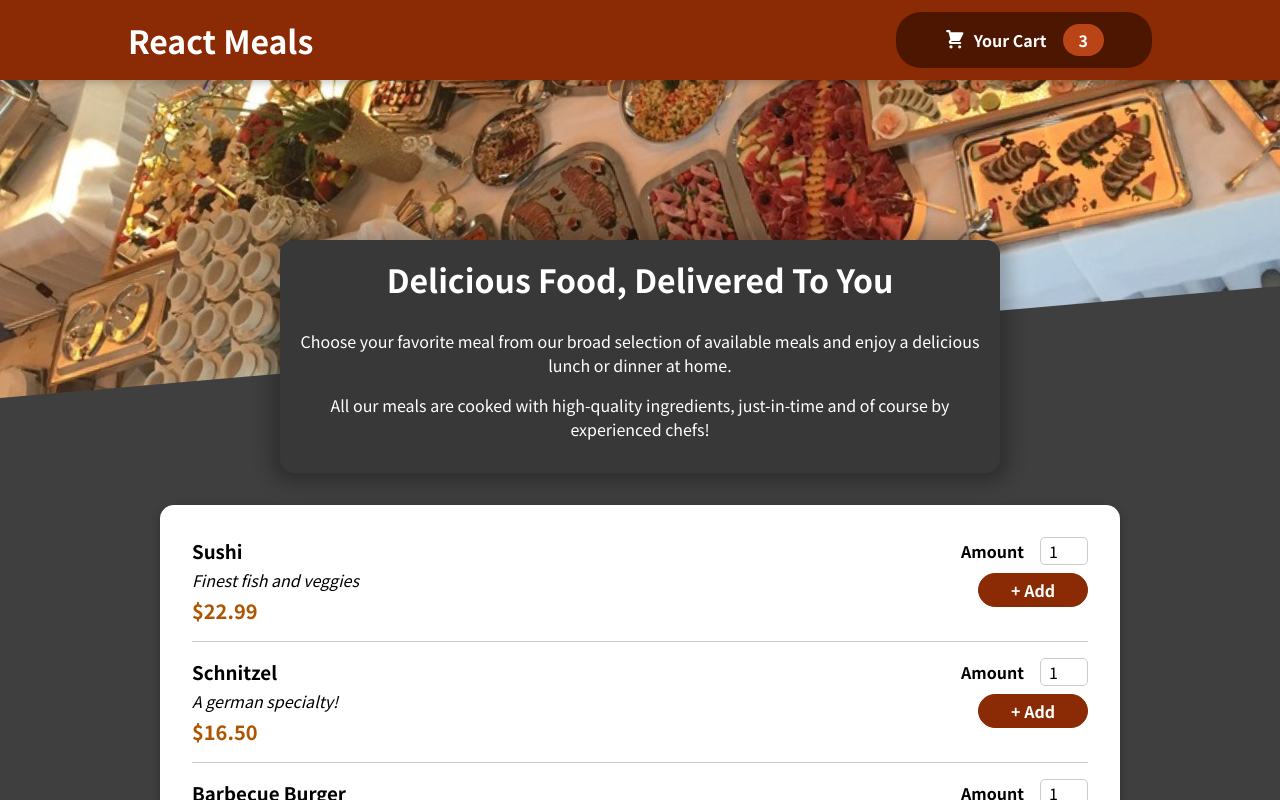
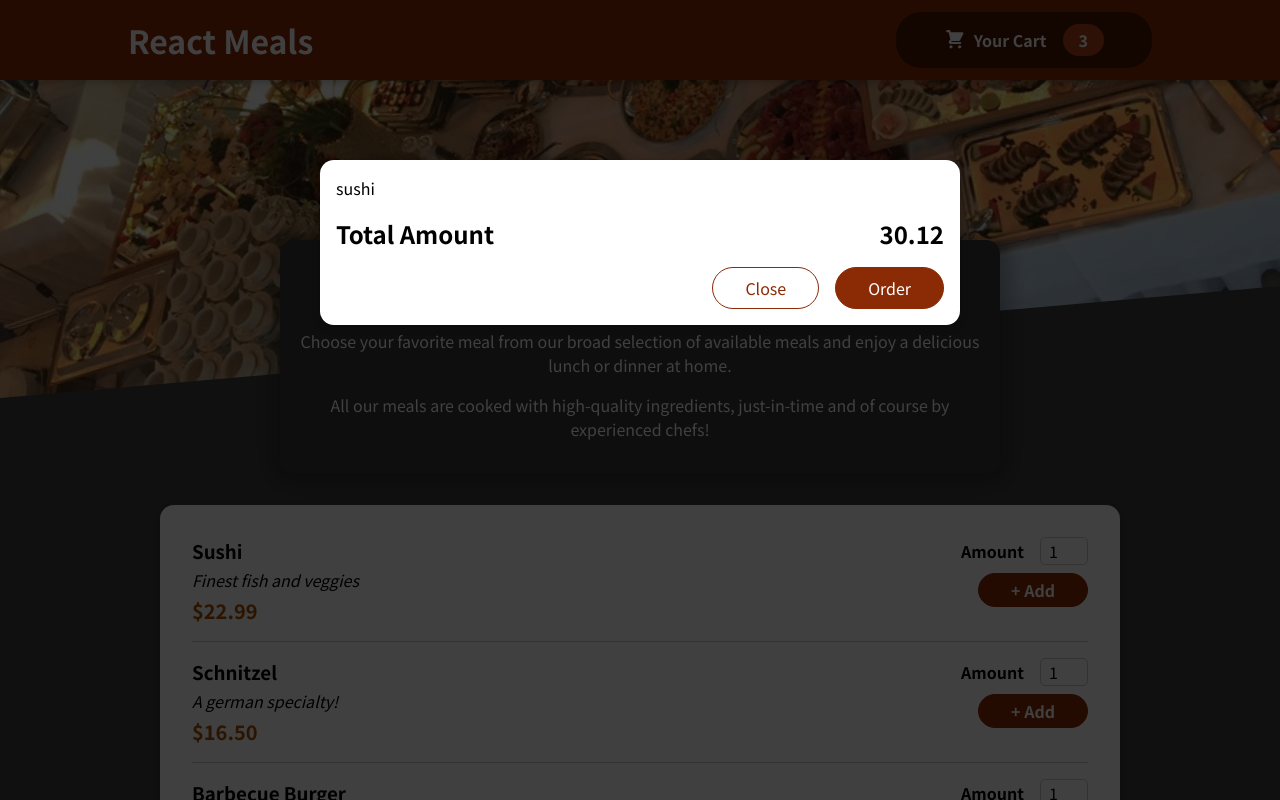
Before and after one commit to Sarthakkanungo/Restaurant-website, a React (Create React App) app: page / in a window 1280 px wide. Shown: the top 800 px of the page. Built offline with nearby package versions, Linux system fonts and the light colour scheme.

Commit message:
createPortal

```diff
--- a/public/index.html
+++ b/public/index.html
@@ -28,6 +28,7 @@
   </head>
   <body>
     <noscript>You need to enable JavaScript to run this app.</noscript>
+    <div id="overlays"></div>
     <div id="root"></div>
     <!--
       This HTML file is a template.
--- a/src/App.js
+++ b/src/App.js
@@ -1,11 +1,13 @@
 import Header from "./Components/Layout/Header";
 import { Fragment } from "react";
 import Meals from "./Components/Meals/Meals";
+import Cart from './Components/Cart/Cart';
 
 
 function App() {
   return (
     <Fragment>
+      <Cart />
       <Header />
        <main>
         <Meals />
--- /dev/null
+++ b/src/Components/Cart/Cart.js
@@ -0,0 +1,26 @@
+import Modal from "../UI/Modal";
+import classes from "./Cart.module.css";
+
+const Cart = (props) => {
+  const cartItems = (
+    <ul className={classes["cart-items"]}>
+      {[{ id: "c1", name: "sushi", amount: 2, price: 13.98 }].map((item) => (
+        <li>{item.name}</li>
+      ))}
+    </ul>
+  );
+  return (
+    <Modal>
+      {cartItems}
+      <div className={classes.total}>
+        <span>Total Amount</span>
+        <span> 30.12</span>
+      </div>
+      <div className={classes.actions}>
+        <button className={classes["button--alt"]}>Close</button>
+        <button className={classes.button}>Order</button>
+      </div>
+    </Modal>
+  );
+};
+export default Cart;
--- /dev/null
+++ b/src/Components/Cart/Cart.module.css
@@ -0,0 +1,46 @@
+.cart-items {
+    list-style: none;
+    margin: 0;
+    padding: 0;
+    max-height: 20rem;
+    overflow: auto;
+  }
+
+  .total {
+    display: flex;
+    justify-content: space-between;
+    align-items: center;
+    font-weight: bold;
+    font-size: 1.5rem;
+    margin: 1rem 0;
+  }
+
+  .actions {
+    text-align: right;
+  }
+
+  .actions button {
+    font: inherit;
+    cursor: pointer;
+    background-color: transparent;
+    border: 1px solid #8a2b06;
+    padding: 0.5rem 2rem;
+    border-radius: 25px;
+    margin-left: 1rem;
+  }
+
+  .actions button:hover,
+  .actions button:active {
+    background-color: #5a1a01;
+    border-color: #5a1a01;
+    color: white;
+  }
+
+  .actions .button--alt {
+    color: #8a2b06;
+  }
+
+  .actions .button {
+    background-color: #8a2b06;
+    color: white;
+  }
--- /dev/null
+++ b/src/Components/UI/Modal.js
@@ -0,0 +1,29 @@
+import { Fragment } from "react";
+
+import  ReactDOM from "react-dom";
+import classes from "./Modal.module.css";
+
+const Backdrop = (props) => {
+  return <div className={classes.backdrop} />;
+};
+
+const ModalOverlay = (props) => {
+  return (
+    <div className={classes.modal}>
+      <div className={classes.content}>{props.children}</div>
+    </div>
+  );
+};
+
+
+const portalElement = document.getElementById("overlays");
+
+const Modal = (props) => {
+  return (
+    <Fragment>
+       {ReactDOM.createPortal(<Backdrop />, portalElement)}
+       {ReactDOM.createPortal(<ModalOverlay>{props.children}</ModalOverlay>, portalElement)}
+    </Fragment>
+  );
+};
+export default Modal;
--- /dev/null
+++ b/src/Components/UI/Modal.module.css
@@ -0,0 +1,40 @@
+.backdrop {
+    position: fixed;
+    top: 0;
+    left: 0;
+    width: 100%;
+    height: 100vh;
+    z-index: 20;
+    background-color: rgba(0, 0, 0, 0.75);
+  }
+
+  .modal {
+    position: fixed;
+    top: 20vh;
+    left: 5%;
+    width: 90%;
+    background-color: white;
+    padding: 1rem;
+    border-radius: 14px;
+    box-shadow: 0 2px 8px rgba(0, 0, 0, 0.25);
+    z-index: 30;
+    animation: slide-down 300ms ease-out forwards;
+  }
+
+  @media (min-width: 768px) {
+    .modal {
+      width: 40rem;
+      left: calc(50% - 20rem);
+    }
+  }
+
+  @keyframes slide-down {
+    from {
+      opacity: 0;
+      transform: translateY(-3rem);
+    }
+    to {
+      opacity: 1;
+      transform: translateY(0);
+    }
+  }
```
